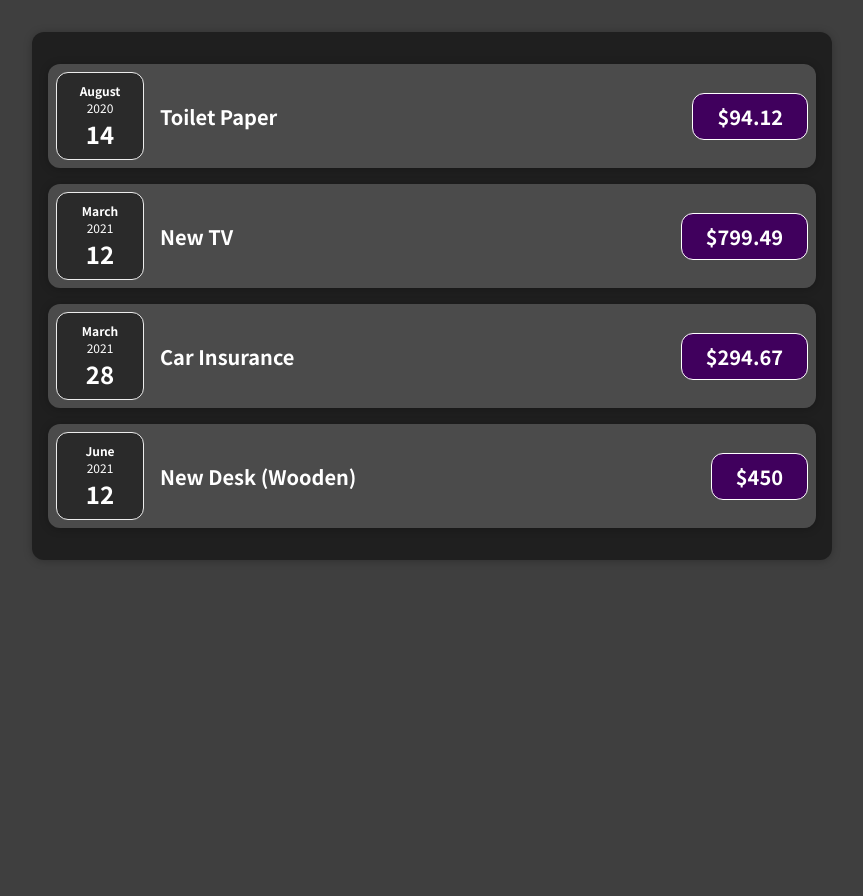
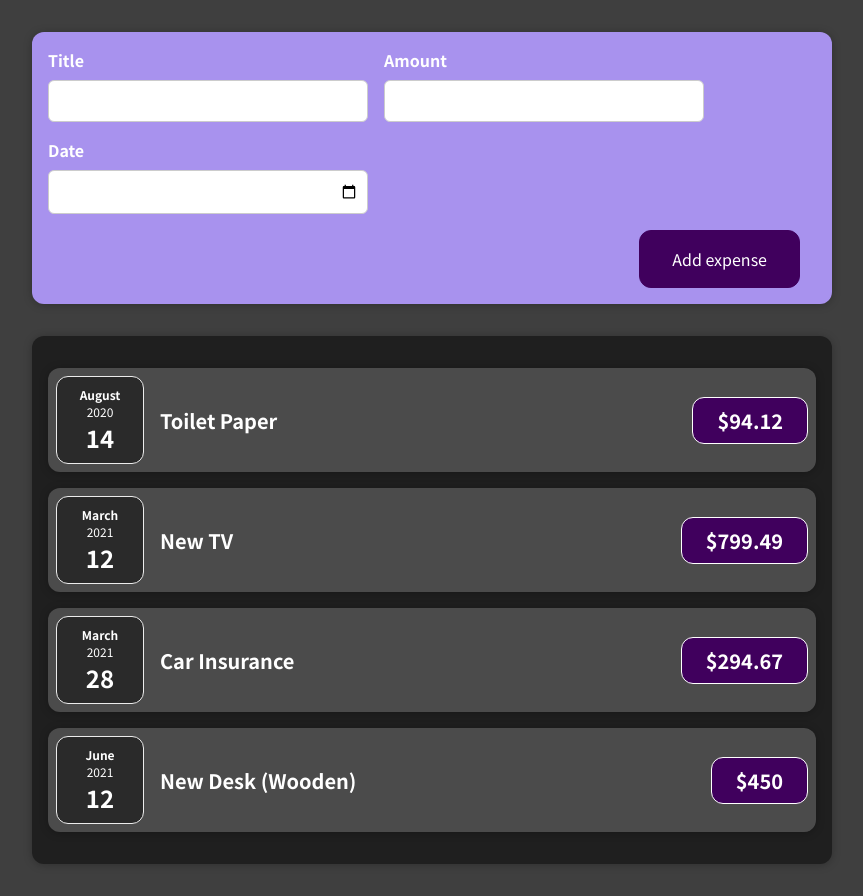
Before and after one commit to SarahWimark/MyExpenses, a React (Create React App) app: page / in a window 1280 px wide. Shown: the whole page, without its empty margins (208-1071 px from the left). Before the commit the page ends 800 px from the top, so only its background shows below. Built offline with nearby package versions, Linux system fonts and the light colour scheme.

Commit message:
Adding form to add a new expense

```diff
--- a/src/App.js
+++ b/src/App.js
@@ -1,4 +1,6 @@
+import React from "react";
 import { Expenses } from "./components/features/expenses/Expenses";
+import { NewExpense } from "./components/features/expenses/NewExpense";
 
 export const App = () => {
   const expenses = [
@@ -25,6 +27,7 @@
 
   return (
     <div>
+      <NewExpense />
       <Expenses items={expenses} />
     </div>
   );
--- a/src/components/UI/Card.js
+++ b/src/components/UI/Card.js
@@ -1,3 +1,4 @@
+import React from "react";
 import "./Card.css";
 
 export const Card = ({ children, className }) => {
--- a/src/components/features/expenses/ExpenseDate.js
+++ b/src/components/features/expenses/ExpenseDate.js
@@ -1,3 +1,4 @@
+import React from "react";
 import "./ExpenseDate.css";
 
 export const ExpenseDate = ({ date }) => {
--- /dev/null
+++ b/src/components/features/expenses/ExpenseForm.css
@@ -0,0 +1,26 @@
+.new-expense__controls {
+  display: flex;
+  flex-wrap: wrap;
+  gap: 1rem;
+  margin-bottom: 1rem;
+  text-align: left;
+}
+
+.new-expense__control label {
+  font-weight: bold;
+  margin-bottom: 0.5rem;
+  display: block;
+}
+
+.new-expense__control input {
+  font: inherit;
+  padding: 0.5rem;
+  border-radius: 6px;
+  border: 1px solid #ccc;
+  width: 20rem;
+  max-width: 100%;
+}
+
+.new-expense__actions {
+  text-align: right;
+}
--- /dev/null
+++ b/src/components/features/expenses/ExpenseForm.js
@@ -0,0 +1,38 @@
+import React from "react";
+import "./ExpenseForm.css";
+
+export const ExpenseForm = () => {
+  return (
+    <form action="">
+      <div className="new-expense__controls">
+        <div className="new-expense__control">
+          <label htmlFor="title">Title</label>
+          <input type="text" name="title" id="title" />
+        </div>
+        <div className="new-expense__control">
+          <label htmlFor="amount">Amount</label>
+          <input
+            type="number"
+            name="amount"
+            id="amount"
+            min={0.01}
+            step={0.01}
+          />
+        </div>
+        <div className="new-expense__control">
+          <label htmlFor="date">Date</label>
+          <input
+            type="date"
+            name="date"
+            id="date"
+            min="2019-01-01"
+            max="2024-12-31"
+          />
+        </div>
+      </div>
+      <div className="new-expense__actions">
+        <button type="submit">Add expense</button>
+      </div>
+    </form>
+  );
+};
--- a/src/components/features/expenses/ExpenseItem.js
+++ b/src/components/features/expenses/ExpenseItem.js
@@ -1,3 +1,4 @@
+import React from "react";
 import { ExpenseDate } from "./ExpenseDate";
 import { Card } from "../../UI/Card";
 import "./ExpenseItem.css";
--- a/src/components/features/expenses/Expenses.js
+++ b/src/components/features/expenses/Expenses.js
@@ -1,3 +1,4 @@
+import React from "react";
 import { ExpenseItem } from "./ExpenseItem";
 import { Card } from "../../UI/Card";
 import "./Expenses.css";
--- /dev/null
+++ b/src/components/features/expenses/NewExpense.css
@@ -0,0 +1,38 @@
+.new-expense {
+  background-color: #a892ee;
+  padding: 1rem;
+  margin: 2rem auto;
+  width: 50rem;
+  max-width: 95%;
+  border-radius: 12px;
+  text-align: center;
+  box-shadow: 0 1px 8px rgba(0, 0, 0, 0.25);
+}
+
+.new-expense button {
+  font: inherit;
+  cursor: pointer;
+  padding: 1rem 2rem;
+  border: 1px solid #40005d;
+  background-color: #40005d;
+  color: white;
+  border-radius: 12px;
+  margin-right: 1rem;
+}
+
+.new-expense button:hover,
+.new-expense button:active {
+  background-color: #510674;
+  border-color: #510674;
+}
+
+.new-expense button.alternative {
+  color: #220131;
+  border-color: transparent;
+  background-color: transparent;
+}
+
+.new-expense button.alternative:hover,
+.new-expense button.alternative:active {
+  background-color: #ddb3f8;
+}
--- /dev/null
+++ b/src/components/features/expenses/NewExpense.js
@@ -0,0 +1,11 @@
+import React from "react";
+import { ExpenseForm } from "./ExpenseForm";
+import "./NewExpense.css";
+
+export const NewExpense = () => {
+  return (
+    <div className="new-expense">
+      <ExpenseForm />
+    </div>
+  );
+};
```
